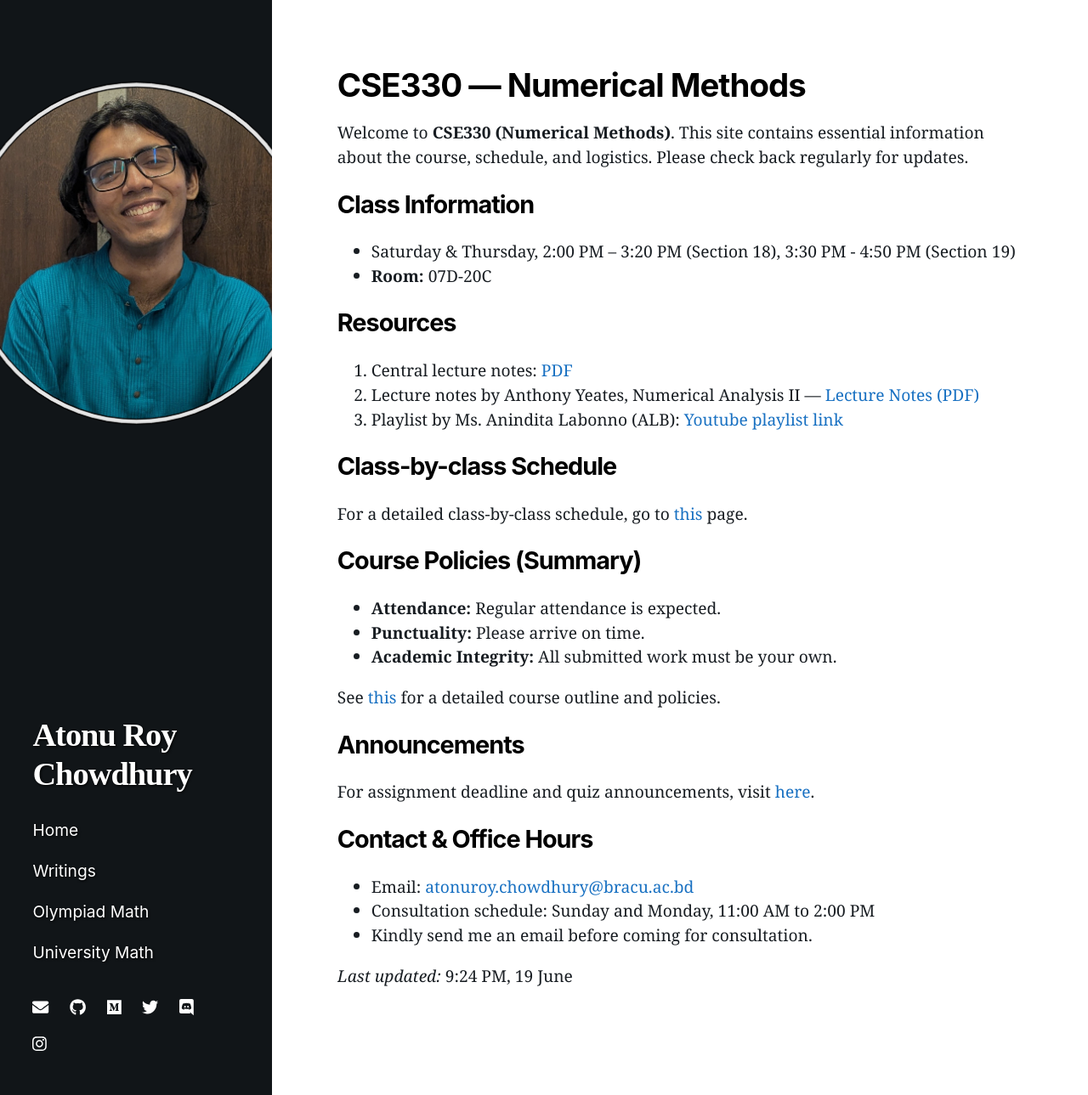
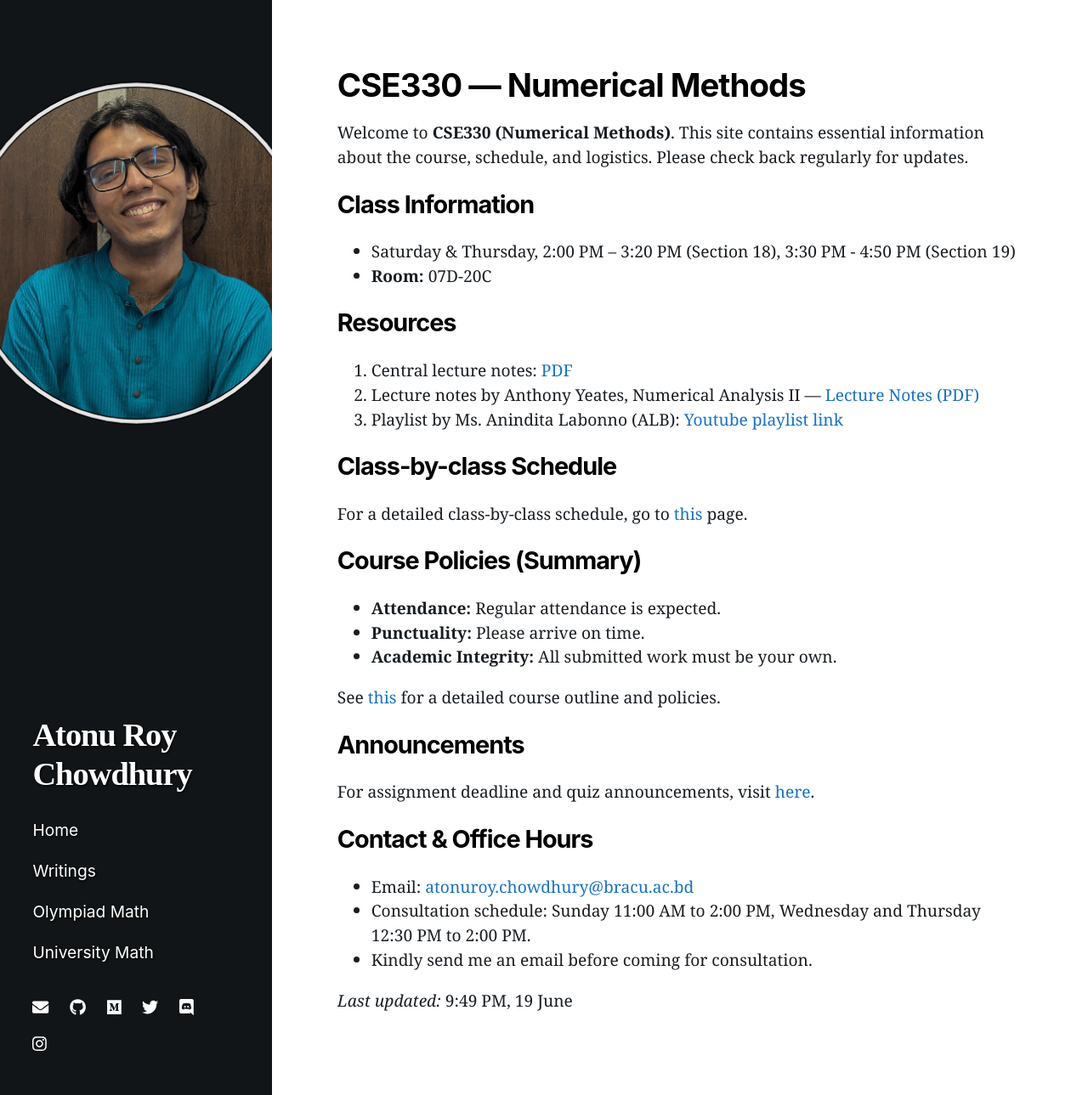
Before and after one commit to atonurc/atonurc.github.io, a Jekyll site: the page built from teaching/bracu/cse330/summer26.markdown, in a window 1280 px wide and 1289 px high. Shown: the whole window at 85% size. Built offline with Jekyll 4.4.1, drawn with Linux system fonts in a browser that asks for light colours; nearby versions of some CDN libraries.

Commit message:
consultation edits

```diff
--- a/teaching/bracu/cse330/summer26.markdown
+++ b/teaching/bracu/cse330/summer26.markdown
@@ -44,8 +44,8 @@ For assignment deadline and quiz announcements, visit [here](https://atonurc.git
 ## Contact & Office Hours
 
 * Email: [atonuroy.chowdhury@bracu.ac.bd](mailto:atonuroy.chowdhury@bracu.ac.bd)
-* Consultation schedule: Sunday and Monday, 11:00 AM to 2:00 PM
+* Consultation schedule: Sunday 11:00 AM to 2:00 PM, Wednesday and Thursday 12:30 PM to 2:00 PM.
 * Kindly send me an email before coming for consultation.
 
 
-_Last updated:_ 9:24 PM, 19 June
+_Last updated:_ 9:49 PM, 19 June
```
